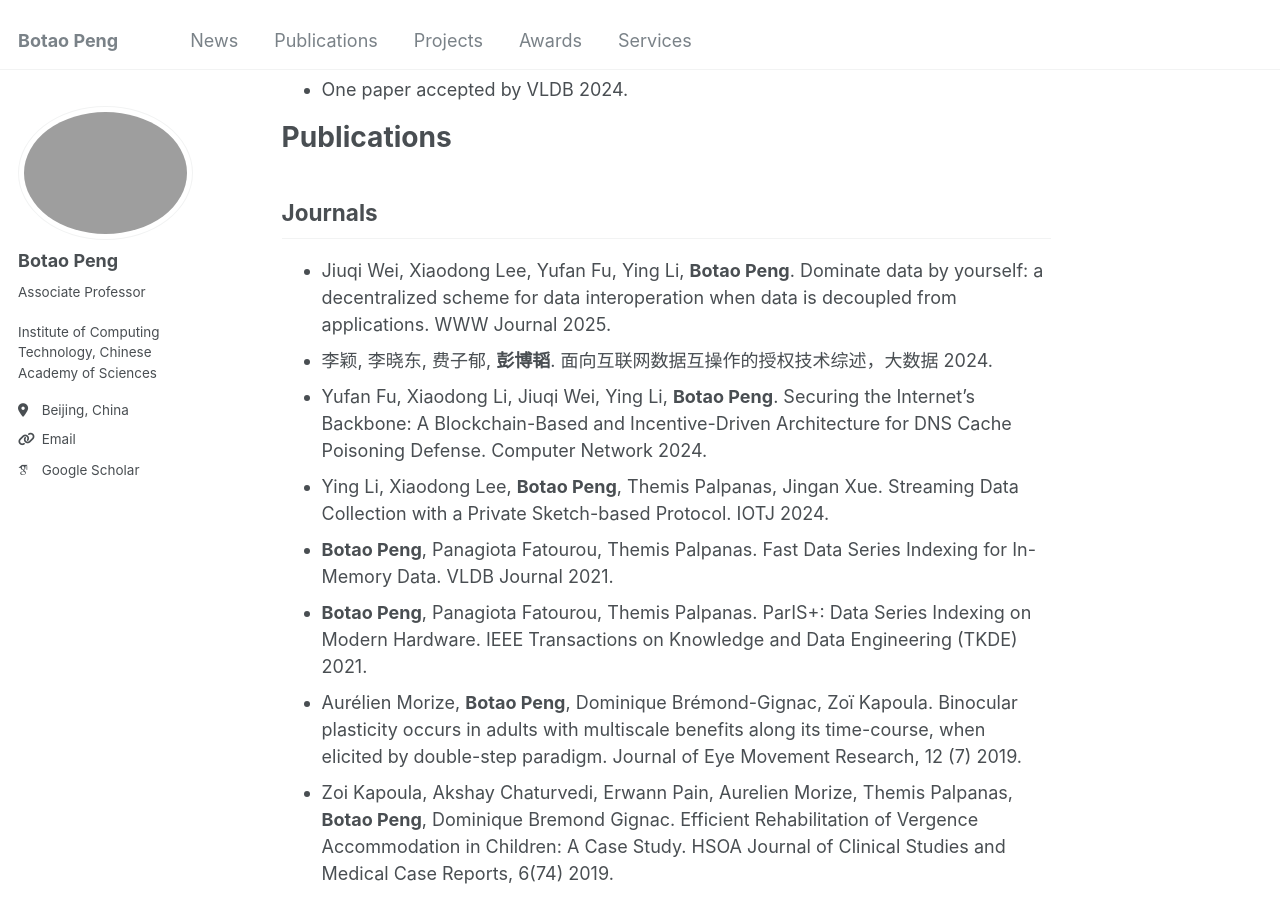
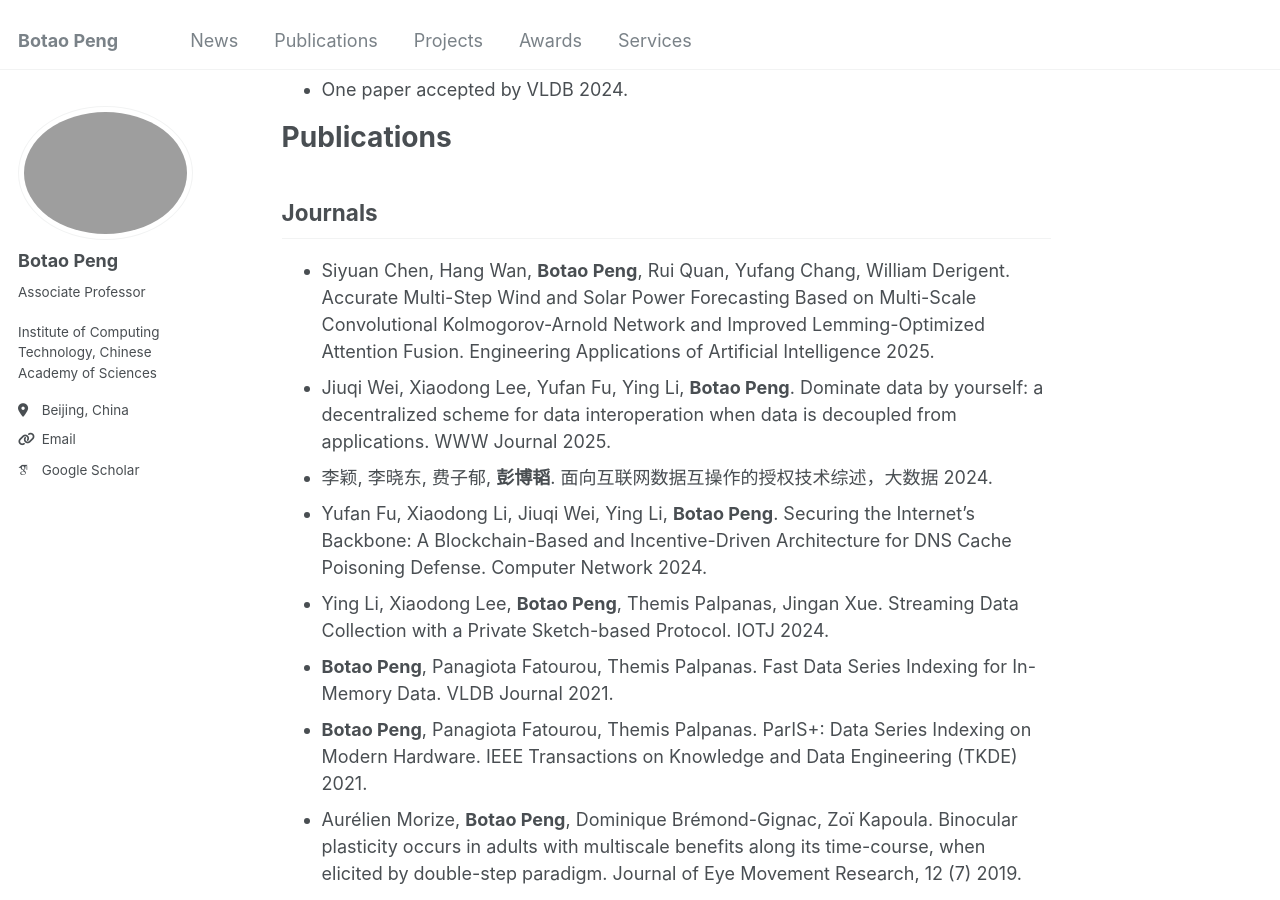
Before and after one commit to BotaoPENG/botaopeng.github.io, a Jekyll site: the page built from _pages/about.md, in a window 1280 px wide and 900 px high, scrolled down 576 px. Built offline with Jekyll 4.4.1, drawn with Linux system fonts in a browser that asks for light colours; some web fonts are replaced.

Commit message:
Update about.md

```diff
--- a/_pages/about.md
+++ b/_pages/about.md
@@ -24,6 +24,7 @@ I am an Associate Professor at the Institute of Computing Technology, Chinese Ac
 
 ## Journals
 
+- Siyuan Chen, Hang Wan, **Botao Peng**, Rui Quan, Yufang Chang, William Derigent. Accurate Multi-Step Wind and Solar Power Forecasting Based on Multi-Scale Convolutional Kolmogorov-Arnold Network and Improved Lemming-Optimized Attention Fusion. Engineering Applications of Artificial Intelligence 2025.
 - Jiuqi Wei, Xiaodong Lee, Yufan Fu, Ying Li, **Botao Peng**. Dominate data by yourself: a decentralized scheme for data interoperation when data is decoupled from applications. WWW Journal 2025.
 - 李颖, 李晓东, 费子郁, **彭博韬**. 面向互联网数据互操作的授权技术综述，大数据 2024.
 - Yufan Fu, Xiaodong Li, Jiuqi Wei, Ying Li, **Botao Peng**. Securing the Internet's Backbone: A Blockchain-Based and Incentive-Driven Architecture for DNS Cache Poisoning Defense. Computer Network 2024.
```
